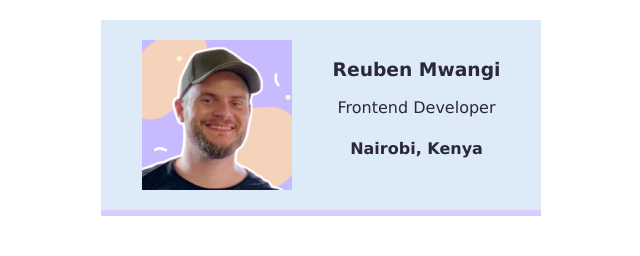
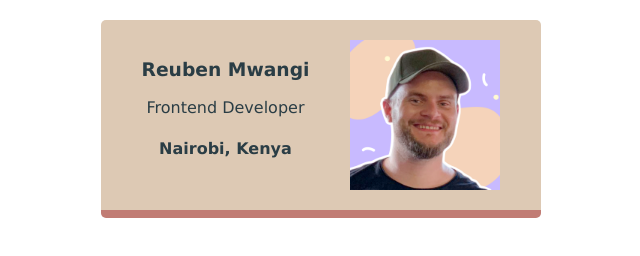
Before and after one commit to reubenmwangi/business-card, a website built with Vite: page index.html in a window 1280 px wide. Shown: the whole page, without its empty margins (319-959 px from the left). Built offline with nearby package versions, Linux system fonts and the light colour scheme.

Commit message:
Update styles.css

```diff
--- a/styles.css
+++ b/styles.css
@@ -17,11 +17,13 @@ body {
     margin: 0 auto;
     padding: 20px;
     display: flex;
+    flex-direction: row-reverse;
     justify-content: space-around;
     text-align: center;
-    background: #ddebf8;
-    color: #2b2839;
-    border-bottom: 6px solid #d8cefe;
+    background: #ddc9b4;
+    color: #2a3d45;
+    border-bottom: 8px solid #c17c74;
+    border-radius: 5px;
 
     /*
     Challenge:
```
